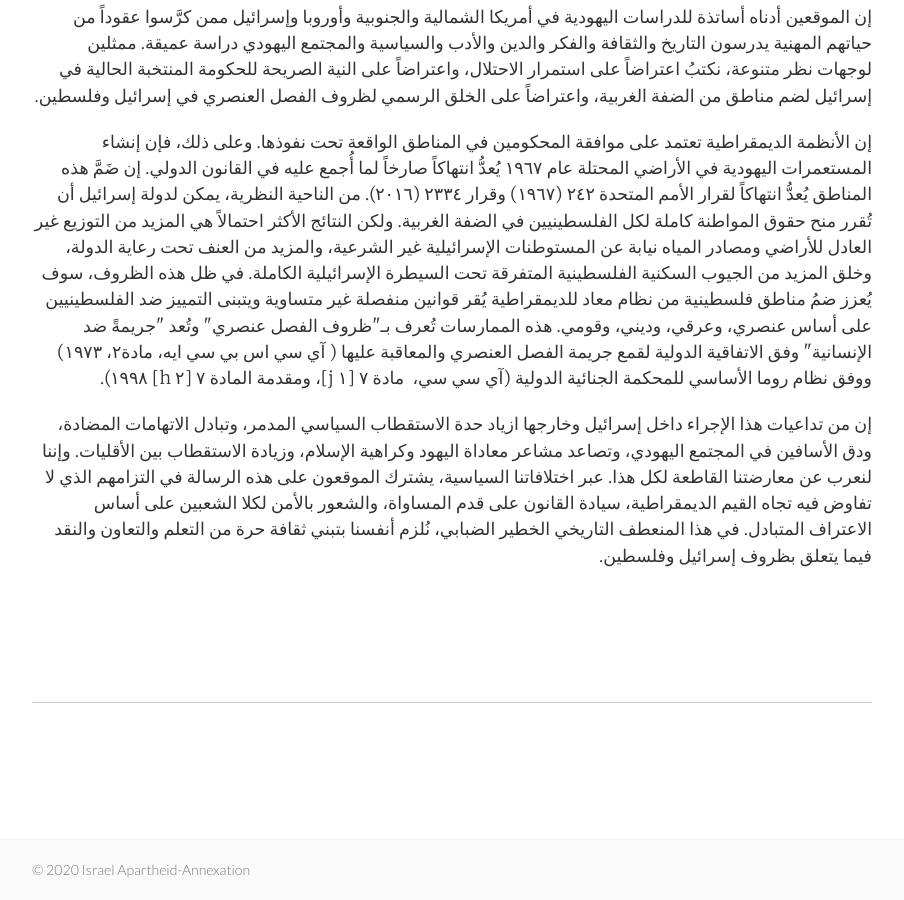
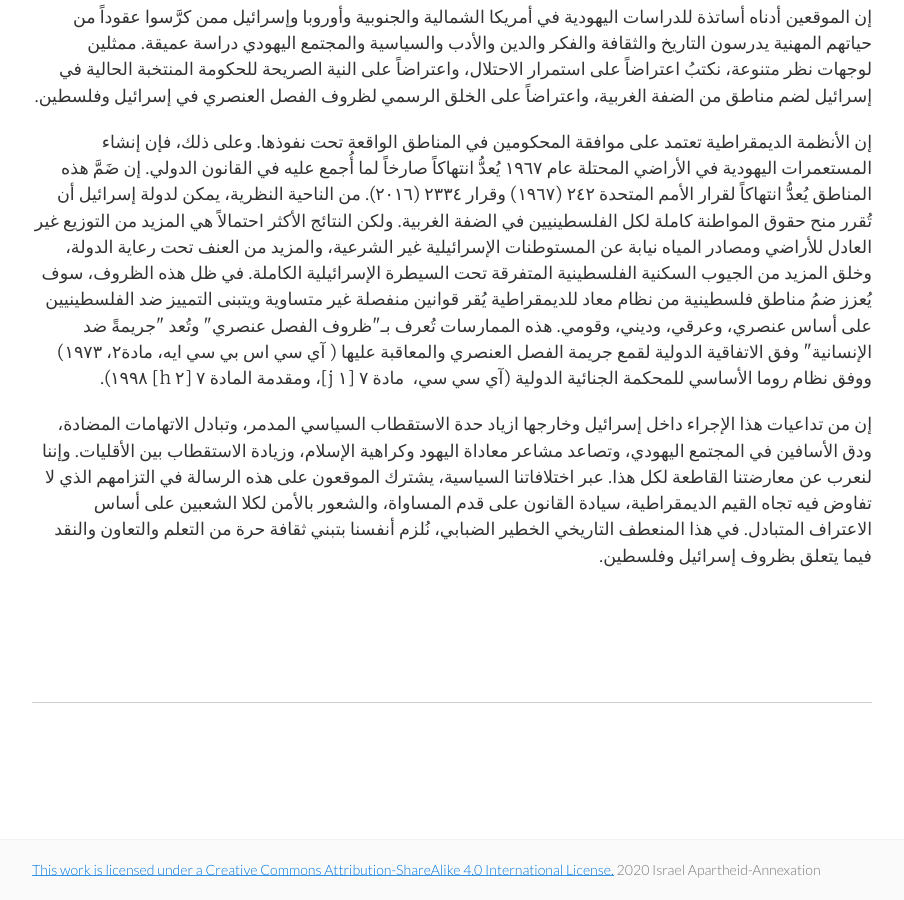
Before and after one commit to adamdjbrett/annexation.site, a Jekyll site: the page built from index.html, in a window 1280 px wide and 900 px high, scrolled down 2146 px. Shown: the whole window, without its empty margins (188-1092 px from the left). Built offline with Jekyll 4.4.1, drawn with Linux system fonts in a browser that asks for light colours; nearby versions of some CDN libraries; the list of posts is cut into pages by our own code.

Commit message:
updating URL

```diff
--- a/_config.yml
+++ b/_config.yml
@@ -2,7 +2,7 @@
 title:       "Israel Apartheid-Annexation"
 description: "A Letter on Annexation and Apartheid in Israel."
 baseurl:     ""
-url:         "https://option1.annexation.site"
+url:         "https://www.annexation.site"
 date_format: "%b %-d, %Y"
 #header_pages:
  #- about.md
--- a/_includes/footer.html
+++ b/_includes/footer.html
@@ -2,7 +2,7 @@
   <div class="measure">
     <div class="left">
       <small>
-        &copy; {{ site.time | date:"%Y" }} {{ site.title }}
+        <a href="https://creativecommons.org/licenses/by-sa/4.0/" target="_blank" rel="noreferrer">This work is licensed under a Creative Commons Attribution-ShareAlike 4.0 International License.</a> {{ site.time | date:"%Y" }} {{ site.title }}
       </small>
     </div>
     {% if site.show_social_icons %}
```
